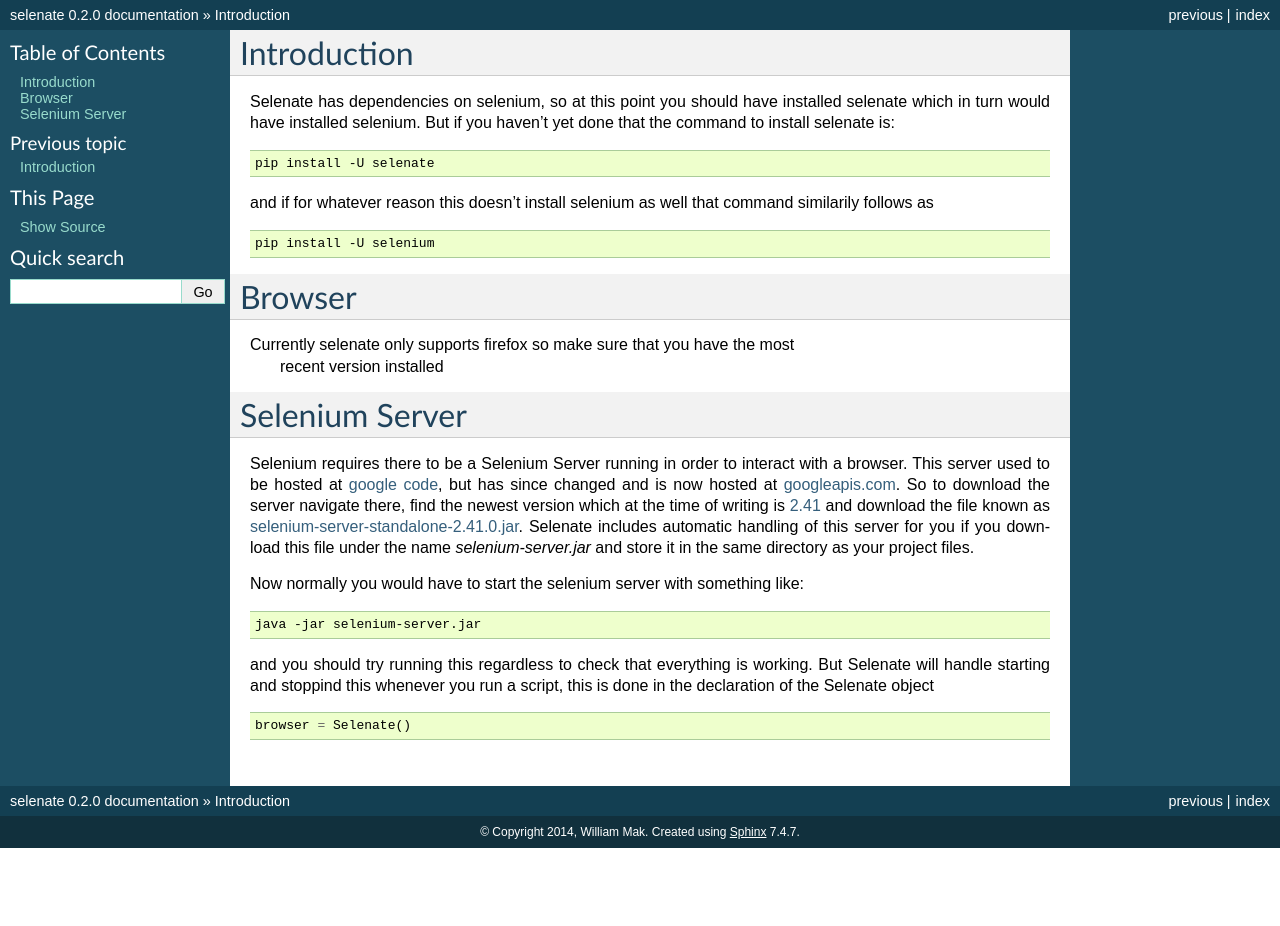
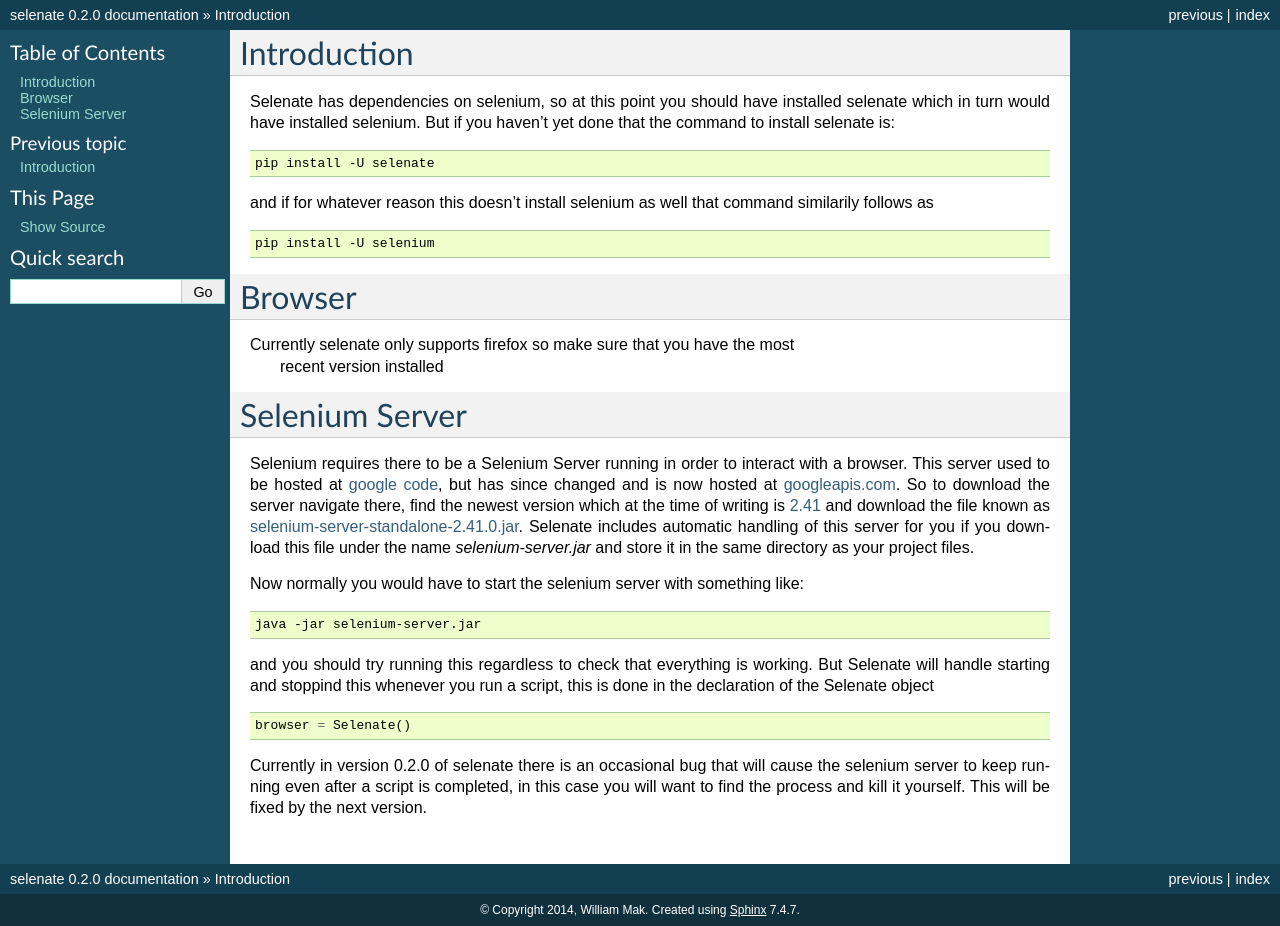
Before and after one commit to wmak/selenate, a Sphinx documentation site: the page built from docs/getting_started/intro.rst, in a window 1280 px wide. Built offline with Sphinx 7.4.7, drawn with Linux system fonts in a browser that asks for light colours; before the commit the page ends 900 px from its top, so only the background shows below that.

Commit message:
adding info about the server bug

```diff
--- a/docs/getting_started/intro.rst
+++ b/docs/getting_started/intro.rst
@@ -51,3 +51,8 @@ this is done in the declaration of the Selenate object
 .. code-block:: python
 
     browser = Selenate()
+
+Currently in version 0.2.0 of selenate there is an occasional bug that will
+cause the selenium server to keep running even after a script is completed, in
+this case you will want to find the process and kill it yourself. This will be
+fixed by the next version.
```
